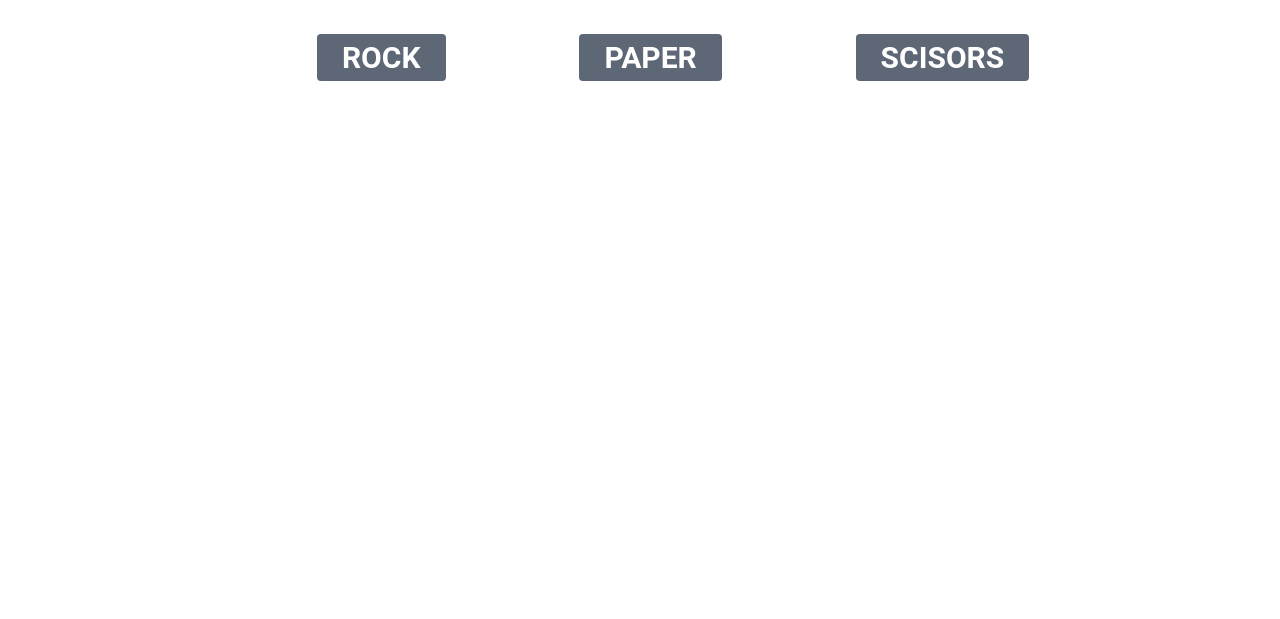
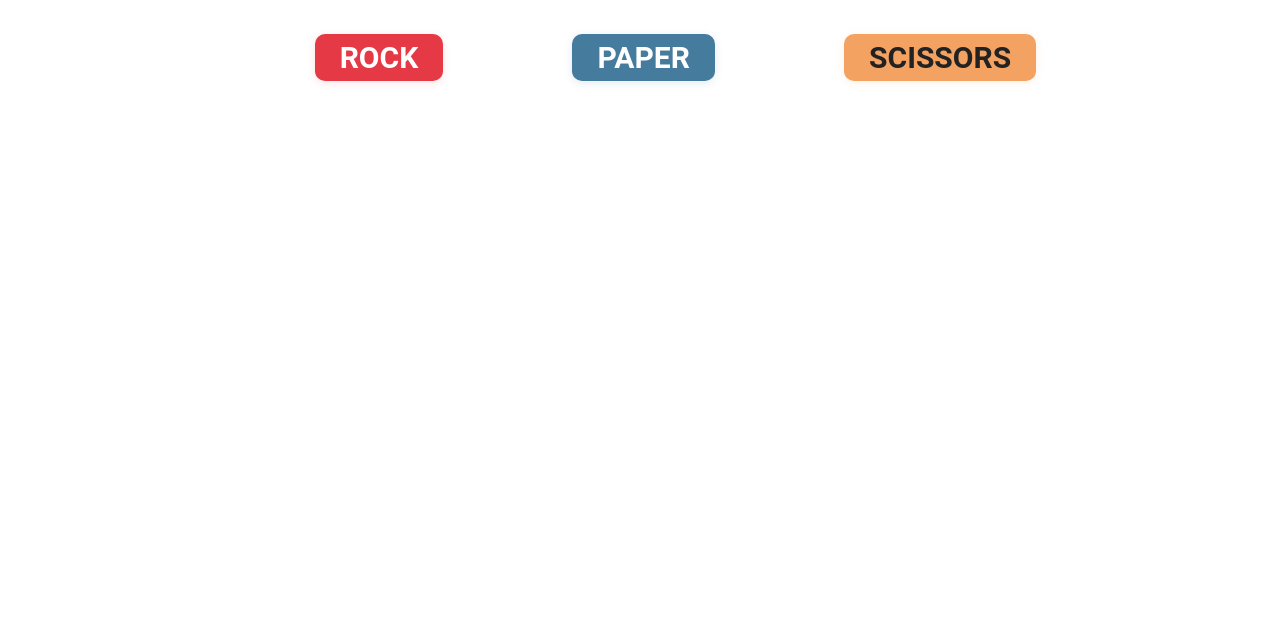
Before and after one commit to musab-aman/rock, a plain HTML site: page index.html in a window 1280 px wide. Shown: the part 181-800 px from the top of the page. Drawn offline with Linux system fonts and the light colour scheme; a web font is replaced by a local one.

Commit message:
i added eventlistener

```diff
--- a/index.html
+++ b/index.html
@@ -11,9 +11,9 @@
     <h1 class="heading">ROCK PAPER SCISORS</h1>
     <div class="para">Play a game of rock paper scissors</div>
     <div class="buttons">
-      <button class="rock">ROCK</button>
-      <button class="paper">PAPER</button>
-      <button class="SCISORS">SCISORS</button>
+      <button class="rock-btn">ROCK</button>
+      <button class="paper-btn">PAPER</button>
+      <button class="scissors-btn">SCISSORS</button>
       <div></div>
     </div>
   </body>
--- a/script.js
+++ b/script.js
@@ -67,4 +67,13 @@ function playGame() {
   }
 }
 
-playGame();
+
+// Remove playGame(); for UI-based play
+
+const rockButton = document.querySelector(".rock-btn");
+const paperButton = document.querySelector(".paper-btn");
+const scissorsButton = document.querySelector(".scissors-btn");
+
+rockButton.addEventListener("click", () => alert("rock"));
+paperButton.addEventListener("click", () => alert("paper"));
+scissorsButton.addEventListener("click", () => alert("scissors"));
--- a/style.css
+++ b/style.css
@@ -1,6 +1,4 @@
 
-
-/* Use local Roboto font files for offline usage */
 @font-face {
   font-family: 'Roboto';
   src: url('fonts/roboto/Roboto-Regular.ttf') format('truetype');
@@ -52,27 +50,67 @@ h1 {
 
 
 }
+/* Base button style */
 button {
   font-family: 'Roboto', sans-serif;
+  font-size: 30px;
+  font-weight: 700;
+  color: #fff;
   background-color: #5e6775;
-    color: #fff;
   border: none;
-    border-radius: 4px;
+  border-radius: 10px;
   padding: 6px 25px;
   margin: 0;
-    font-size: 15px;
-    font-weight: 700;
   cursor: pointer;
-    transition: background 0.2s, box-shadow 0.2s;
-    font-size: 30px;
+  transition: background 0.2s ease, box-shadow 0.2s ease;
 }
 
-button:hover {
-    background-color: #2563eb;
-    box-shadow: 0 2px 8px rgba(56,130,246,0.15);
+/* === Rock Button === */
+.rock-btn {
+  background-color: #e63946;
+  box-shadow: 0 2px 8px rgba(230, 57, 70, 0.15);
 }
 
-button:active {
-    background-color: #1d4ed8;
-    box-shadow: 0 1px 4px rgba(56,130,246,0.10);
+.rock-btn:hover {
+  background-color: #b71c1c;
 }
+
+.rock-btn:active {
+  background-color: #8a0e0e;
+  box-shadow: 0 1px 4px rgba(230, 57, 70, 0.10);
+}
+
+
+/* === Paper Button === */
+.paper-btn {
+  background-color: #457b9d;
+  box-shadow: 0 2px 8px rgba(69, 123, 157, 0.15);
+}
+
+.paper-btn:hover {
+  background-color: #1d3557;
+}
+
+.paper-btn:active {
+  background-color: #0d223b;
+  box-shadow: 0 1px 4px rgba(69, 123, 157, 0.10);
+}
+
+
+/* === Scissors Button === */
+.scissors-btn {
+  background-color: #f4a261;
+  color: #222;
+  box-shadow: 0 2px 8px rgba(244, 162, 97, 0.15);
+}
+
+.scissors-btn:hover {
+  background-color: #e76f51;
+  color: #fff;
+}
+
+.scissors-btn:active {
+  background-color: #d35436;
+  color: #fff;
+  box-shadow: 0 1px 4px rgba(244, 162, 97, 0.10);
+}
```
Lines whose indentation alone changed are shown as unchanged.
